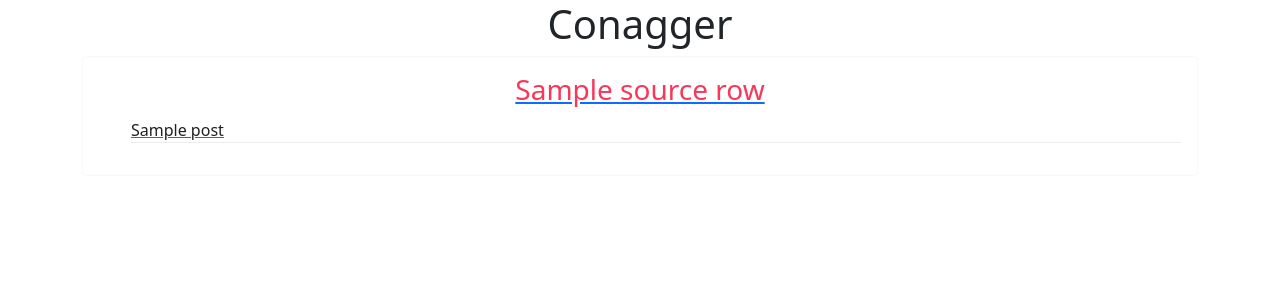
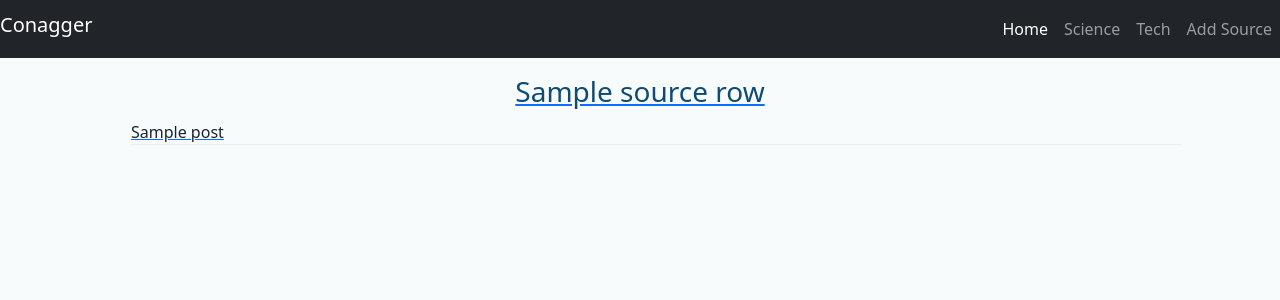
Before and after one commit to adityabansal99/Conagger, a Flask app: template components/templates/base.htm in a window 1280 px wide. Shown: the top 300 px of the page. Run offline with Flask 2, Linux system fonts and the light colour scheme; the template is opened without the code that fills it: most values are stand-ins (such as "Sample title", 1, 10 or a date in 2020).

Commit message:
add navigation bar

```diff
--- a/components/templates/base.htm
+++ b/components/templates/base.htm
@@ -9,19 +9,31 @@
     <link href="{{ url_for('static', filename='css/main.css') }}" rel="stylesheet" >
 
 </head>
-<body>
-    <div class="text-center container-fluid">
-        <h1> Conagger </h1>
-    </div>
-    <div class= "container">
+<body id = 'root-body' style="background-color: #f7fbfc;">
+    <nav class="navbar navbar-expand-lg navbar-dark bg-dark">
+        <a class="navbar-brand" href="{{ url_for(request.endpoint) }}"><h5>Conagger</h5></a>
+        <button class="navbar-toggler" type="button" data-toggle="collapse" data-target="#navbarNavAltMarkup" aria-controls="navbarNavAltMarkup" aria-expanded="false" aria-label="Toggle navigation">
+          <span class="navbar-toggler-icon"></span>
+        </button>
+        <div class="collapse navbar-collapse justify-content-end" id="navbarNavAltMarkup">
+          <div class="navbar-nav">
+            <a class="nav-link active" href="{{ url_for(request.endpoint) }}">Home</a>
+            <a class="nav-link" href="#">Science</a>
+            <a class="nav-link" href="#">Tech</a>
+            <a class="nav-link" href="#">Add Source</a>
+            <!-- <a class="nav-link disabled" href="#" tabindex="-1" aria-disabled="true">Disabled</a> -->
+          </div>
+        </div>
+      </nav>
+    <div class= "container" style="background-color: #f7fbfc;">
         {% for source_row in sources|batch(2) %}
         <div class="card-group">
             {% for source in source_row %}
             <div class="card border-light">
-                <div class="card-body">
+                <div class="card-body" style="background-color: #f7fbfc;">
                     <div class="text-center card-title">
                         <a href="{{ source.uri }}" class="h3">
-                            <span style="color:#f73859">{{ source.source_name }}</span>
+                            <span style="color:#0f4c75">{{ source.source_name }}</span>
                         </a>
                     </div>
                     <div>
@@ -29,7 +41,7 @@
                             {% for post_heading, post_link in source.posts.items() %}
                             <li style="padding: 3px 0 0px 0; border-bottom: 1px solid #eeeded;">
                                 <a href="{{ post_link }}" target="_blank" class="card-link">
-                                    <span style="color: #1e2022;">{{post_heading}}</span>
+                                    <span style="color: #1b262c;">{{post_heading}}</span>
                                 </a>
                             </li>
                             {% endfor %}
```
